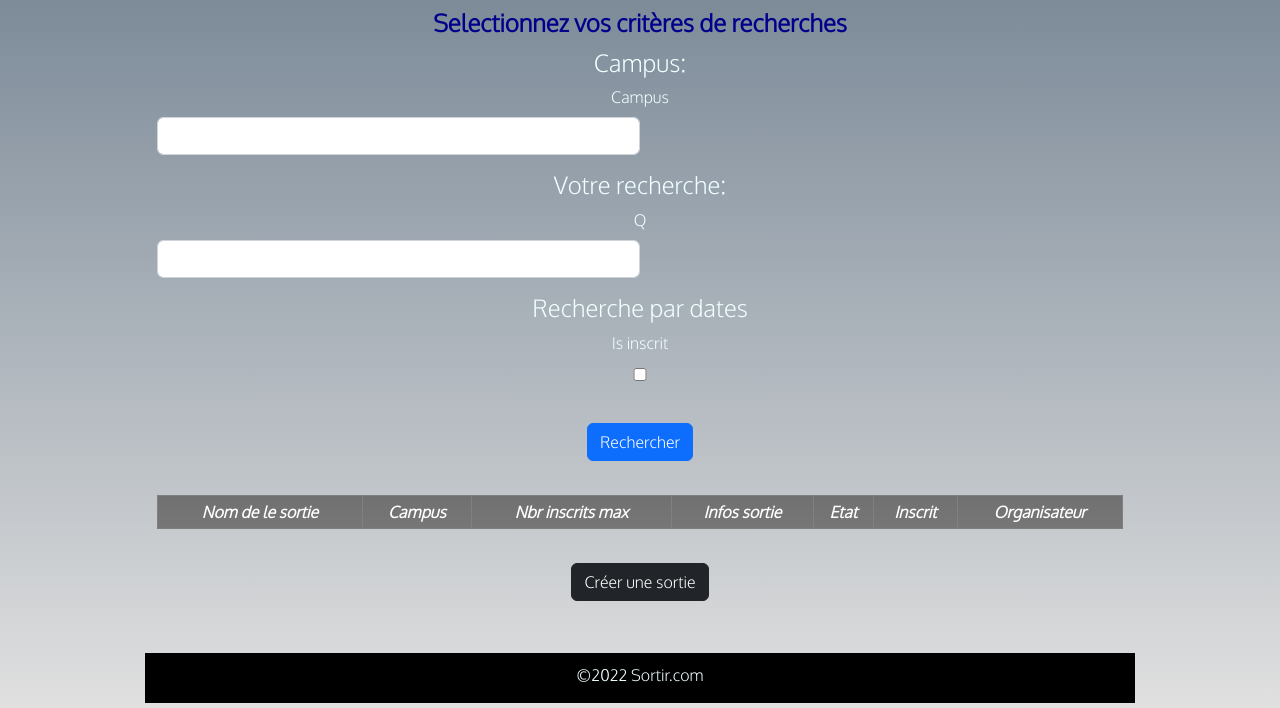
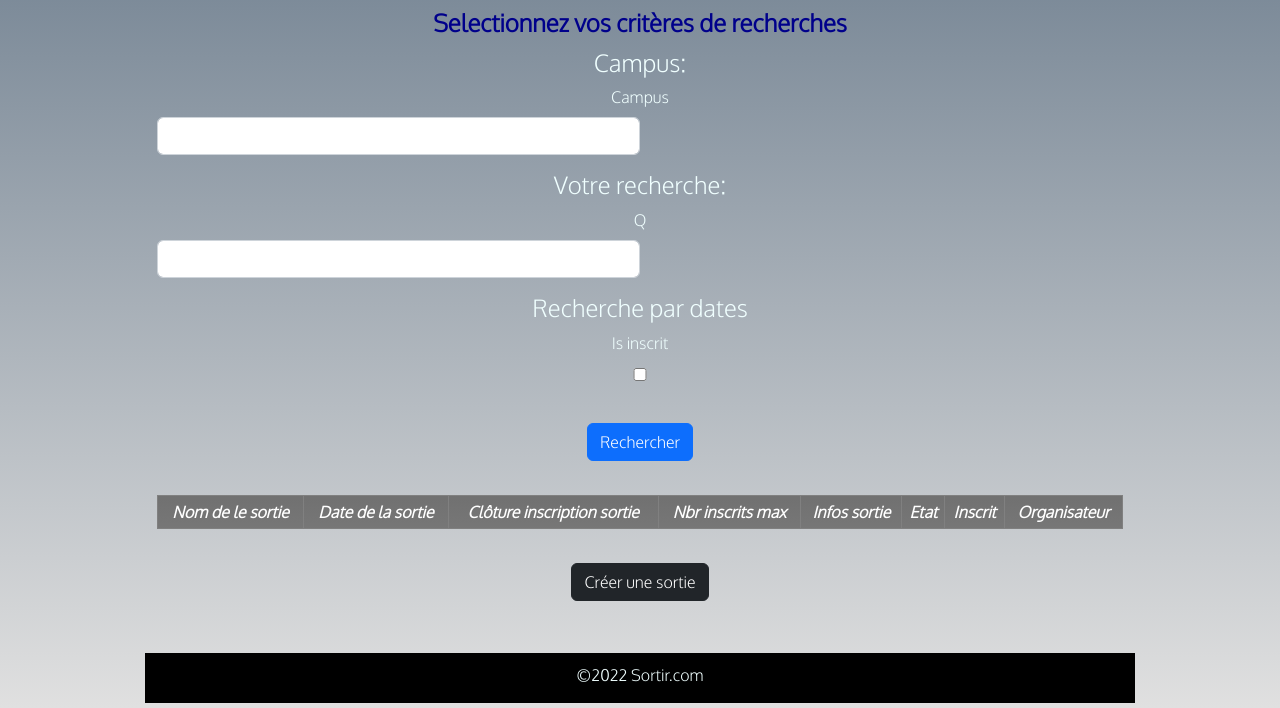
Before and after one commit to Sernasky/Sortie, a Symfony app: template templates/sortie/list.html.twig in a window 1280 px wide. Shown: the part 92-800 px from the top of the page. Run offline with Twig, Linux system fonts and the light colour scheme; the template is opened without the code that fills it, so the values that code supplies are empty; form fields are guessed from the names that the template uses; some libraries are stand-ins or nearby versions.

Commit message:
date list

```diff
--- a/templates/sortie/list.html.twig
+++ b/templates/sortie/list.html.twig
@@ -12,7 +12,8 @@
             <table class="table-dark" >
                 <tr class="tableHeader">
                     <td>Nom de le sortie</td>
-                    <td>Campus</td>
+                    <td>Date de la sortie</td>
+                    <td>Clôture inscription sortie</td>
                     <td>Nbr inscrits max</td>
                     <td>Infos sortie</td>
                     <td>Etat</td>
@@ -24,7 +25,8 @@
                         <td>
                             <a class="gras" href="http://localhost/Sortie/public/sortie/afficher/{{ sortie.id }}">{{ sortie.nom }}</a>
                         </td>
-                        <td >{{ sortie.campus.nom }}</td>
+                        <td>{{ sortie.dateheuredebut|date('d-m-Y H:i:s') }}</td>
+                        <td >{{ sortie.datelimiteinscription|date('d-m-Y') }}</td>
                         <td>{{ sortie.nombreInscriptionMax }}</td>
                         <td>{{ sortie.infosSortie }}</td>
                         <td>{{ sortie.etat.libelle }}</td>
```
